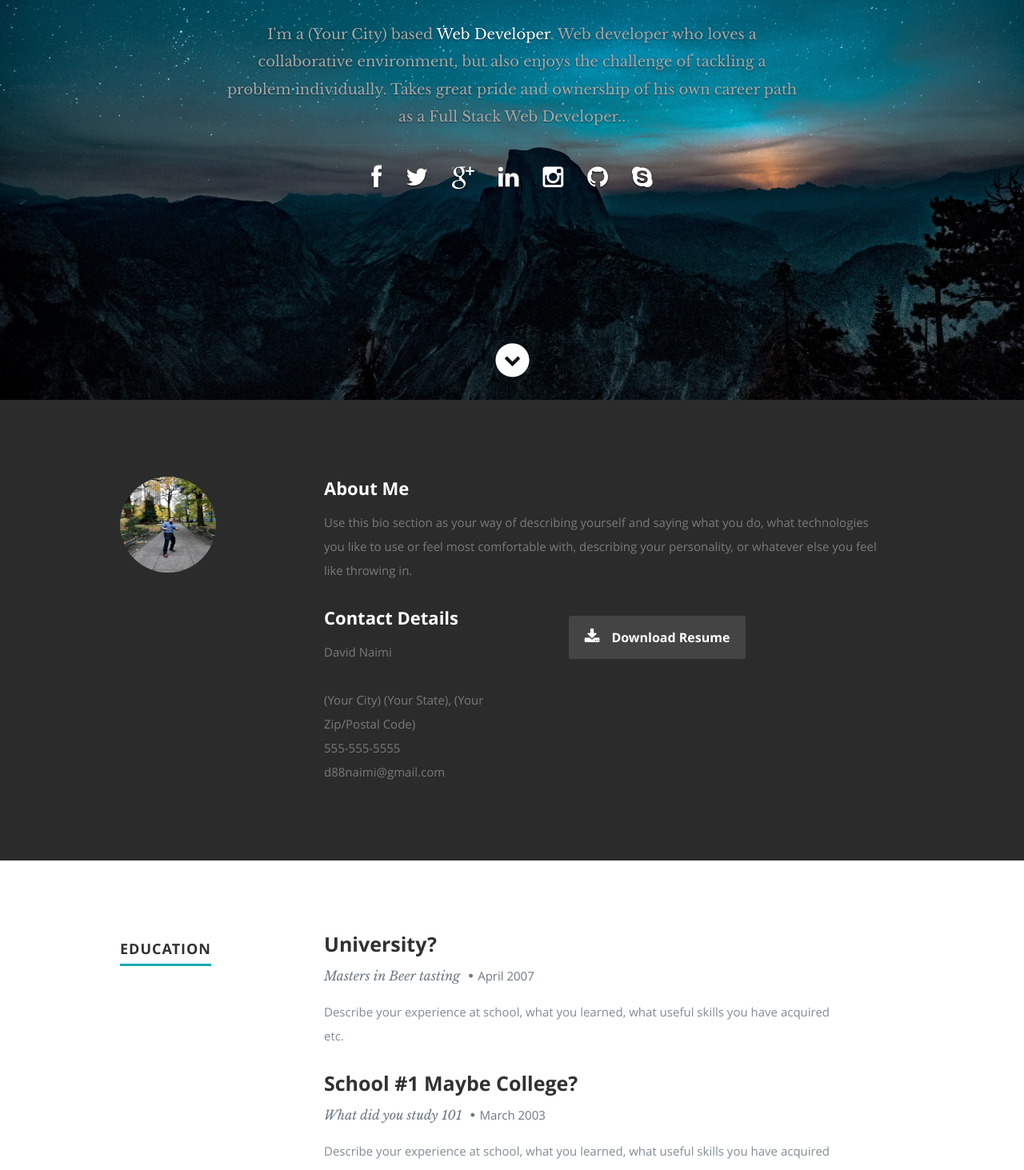
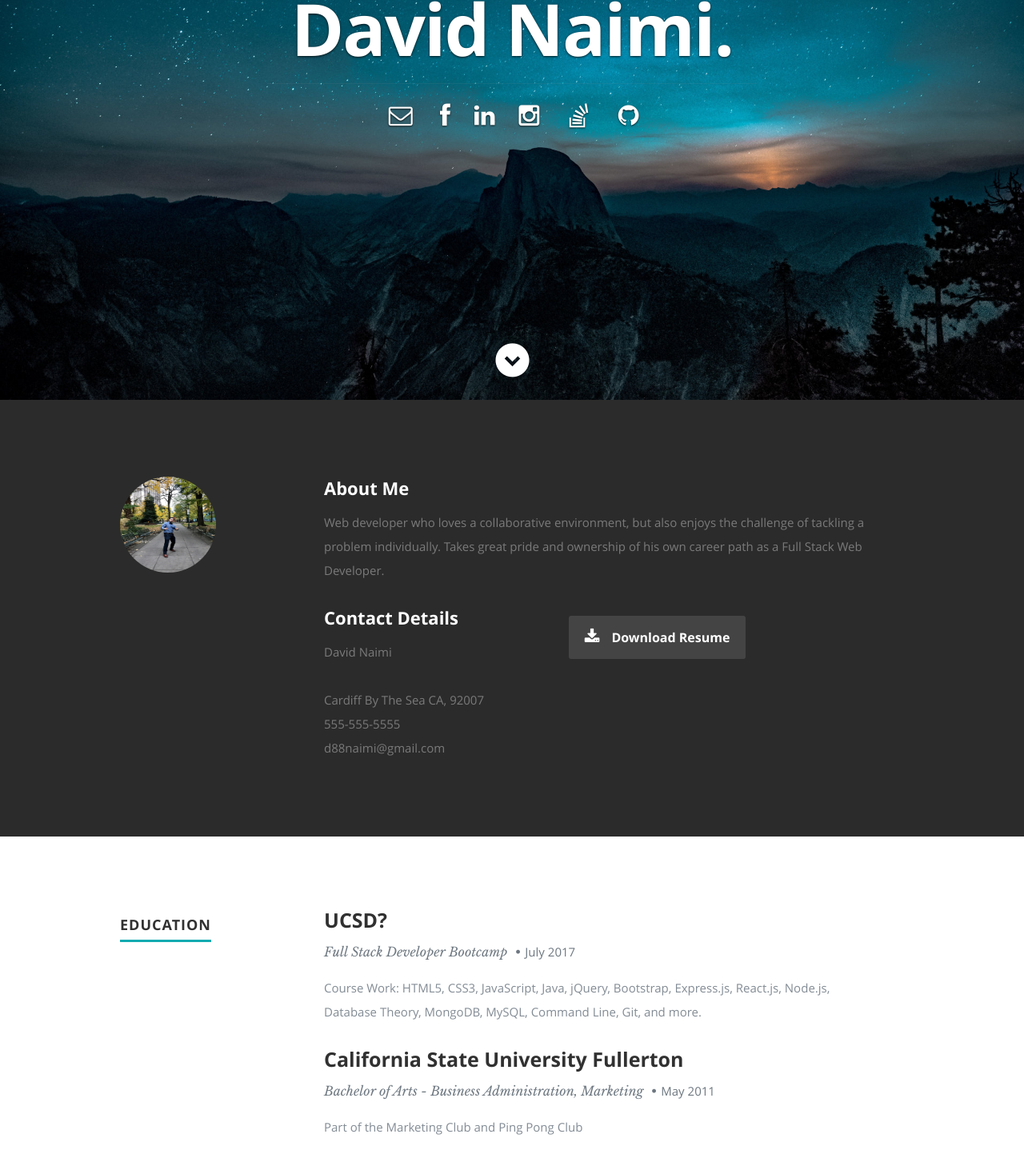
Before and after one commit to d88naimi/davidnaimi, a React (Create React App) app: page / in a window 1280 px wide. Shown: the part 300-1763 px from the top of the page at 80% size. Built offline with nearby package versions, Linux system fonts and the light colour scheme.

Commit message:
cleaned up extra sections filling in information

```diff
--- a/public/resumeData.json
+++ b/public/resumeData.json
@@ -4,53 +4,48 @@
     "occupation": "Web Developer",
     "description": "Web developer who loves a collaborative environment, but also enjoys the challenge of tackling a problem individually. Takes great pride and ownership of his own career path as a Full Stack Web Developer.",
     "image": "profilepic.jpg",
-    "bio": "Use this bio section as your way of describing yourself and saying what you do, what technologies you like to use or feel most comfortable with, describing your personality, or whatever else you feel like throwing in.",
+    "bio": "Web developer who loves a collaborative environment, but also enjoys the challenge of tackling a problem individually. Takes great pride and ownership of his own career path as a Full Stack Web Developer.",
     "contactmessage": "Let's get in contact.",
     "email": "d88naimi@gmail.com",
     "phone": "555-555-5555",
     "address": {
       "street": "",
-      "city": "(Your City)",
-      "state": "(Your State)",
-      "zip": "(Your Zip/Postal Code)"
+      "city": "Cardiff By The Sea",
+      "state": "CA",
+      "zip": "92007"
     },
-    "website": "http://www.timbakerdev.com",
-    "resumedownload": "http://timbakerdev.com",
+    "website": "https://d88naimi.github.io/davidnaimi/",
+    "resumedownload": "https://docs.google.com/document/d/1XmxzKnLfiATalGABicjSk1RkVyNWTHmiNOd5jA1L4fM/edit?usp=sharing",
     "social": [
       {
+        "name": "email",
+        "url": "mailto:d88naimi@gmail.com ",
+        "className": "fa fa-fw fa-envelope-o"
+      },
+      {
         "name": "facebook",
-        "url": "http://facebook.com/tim.baker.906",
+        "url": "https://www.facebook.com/david.naimi",
         "className": "fa fa-facebook"
       },
       {
-        "name": "twitter",
-        "url": "http://twitter.com",
-        "className": "fa fa-twitter"
-      },
-      {
-        "name": "google-plus",
-        "url": "http://googleplus.com/tbakerx",
-        "className": "fa fa-google-plus"
-      },
-      {
         "name": "linkedin",
-        "url": "https://www.linkedin.com/in/tim-baker-8420009a/",
+        "url": "https://www.linkedin.com/in/davidnaimi/",
         "className": "fa fa-linkedin"
       },
       {
         "name": "instagram",
-        "url": "http://instagram.com/tbaker_x",
+        "url": "https://www.instagram.com/habibinaimi/",
         "className": "fa fa-instagram"
       },
       {
-        "name": "github",
-        "url": "http://github.com/tbakerx",
-        "className": "fa fa-github"
+        "name": "stack-overflow",
+        "url": "https://stackoverflow.com/users/6178393/d88naimi",
+        "className": "fa fa-fw fa-stack-overflow "
       },
       {
-        "name": "skype",
-        "url": "http://skype.com",
-        "className": "fa fa-skype"
+        "name": "github",
+        "url": "https://github.com/d88naimi",
+        "className": "fa fa-github"
       }
     ]
   },
@@ -58,16 +53,16 @@
     "skillmessage": "Here you can create a short write-up of your skills to show off to employers",
     "education": [
       {
-        "school": "University?",
-        "degree": "Masters in Beer tasting",
-        "graduated": "April 2007",
-        "description": "Describe your experience at school, what you learned, what useful skills you have acquired etc."
+        "school": "UCSD?",
+        "degree": "Full Stack Developer Bootcamp",
+        "graduated": "July 2017",
+        "description": "Course Work: HTML5, CSS3, JavaScript, Java, jQuery, Bootstrap, Express.js, React.js, Node.js, Database Theory, MongoDB, MySQL, Command Line, Git, and more. "
       },
       {
-        "school": "School #1 Maybe College?",
-        "degree": "What did you study 101",
-        "graduated": "March 2003",
-        "description": "Describe your experience at school, what you learned, what useful skills you have acquired etc."
+        "school": "California State University Fullerton",
+        "degree": "Bachelor of Arts - Business Administration, Marketing ",
+        "graduated": "May 2011",
+        "description": "Part of the Marketing Club and Ping Pong Club"
       }
     ],
     "work": [
@@ -87,7 +82,7 @@
     "skills": [
       {
         "name": "Git",
-        "level": "60%"
+        "level": "70%"
       },
       {
         "name": "Illustrator",
--- a/src/App.js
+++ b/src/App.js
@@ -51,7 +51,7 @@ class App extends Component {
         <Resume data={this.state.resumeData.resume} />
         <Portfolio data={this.state.resumeData.portfolio} />
         <Testimonials data={this.state.resumeData.testimonials} />
-        <Contact data={this.state.resumeData.main} />
+        {/* <Contact data={this.state.resumeData.main} /> */}
         <Footer data={this.state.resumeData.main} />
       </div>
     );
--- a/src/Components/Footer.js
+++ b/src/Components/Footer.js
@@ -3,8 +3,8 @@ import React, { Component } from 'react';
 class Footer extends Component {
   render() {
 
-    if(this.props.data){
-      var networks= this.props.data.social.map(function(network){
+    if (this.props.data) {
+      var networks = this.props.data.social.map(function (network) {
         return <li key={network.name}><a href={network.url}><i className={network.className}></i></a></li>
       })
     }
@@ -19,7 +19,7 @@ class Footer extends Component {
             </ul>
 
             <ul className="copyright">
-              <li>&copy; Copyright 2017 Tim Baker</li>
+              <li>&copy; Copyright 2020 David Naimi</li>
               <li>Design by <a title="Styleshout" href="http://www.styleshout.com/">Styleshout</a></li>
             </ul>
 
--- a/src/Components/Header.js
+++ b/src/Components/Header.js
@@ -6,7 +6,7 @@ class Header extends Component {
       if (this.props.data) {
          var name = this.props.data.name;
          var occupation = this.props.data.occupation;
-         var description = this.props.data.description;
+         // var description = this.props.data.description;
          var city = this.props.data.address.city;
          var networks = this.props.data.social.map(function (network) {
             return <li key={network.name}><a href={network.url}><i className={network.className}></i></a></li>
@@ -34,8 +34,7 @@ class Header extends Component {
 
             <div className="row banner">
                <div className="banner-text">
-                  <h1 className="responsive-headline">I'm {name}.</h1>
-                  <h3>I'm a {city} based <span>{occupation}</span>. {description}.</h3>
+                  <h1 className="responsive-headline"> {name}.</h1>
                   <hr />
                   <ul className="social">
                      {networks}
--- a/src/Components/Resume.js
+++ b/src/Components/Resume.js
@@ -3,22 +3,22 @@ import React, { Component } from 'react';
 class Resume extends Component {
   render() {
 
-    if(this.props.data){
+    if (this.props.data) {
       var skillmessage = this.props.data.skillmessage;
-      var education = this.props.data.education.map(function(education){
+      var education = this.props.data.education.map(function (education) {
         return <div key={education.school}><h3>{education.school}</h3>
           <p className="info">{education.degree} <span>&bull;</span><em className="date">{education.graduated}</em></p>
           <p>{education.description}</p></div>
       })
-      var work = this.props.data.work.map(function(work){
+      var work = this.props.data.work.map(function (work) {
         return <div key={work.company}><h3>{work.company}</h3>
           <p className="info">{work.title}<span>&bull;</span> <em className="date">{work.years}</em></p>
           <p>{work.description}</p>
         </div>
       })
-      var skills = this.props.data.skills.map(function(skills){
-        var className = 'bar-expand '+skills.name.toLowerCase();
-        return <li key={skills.name}><span style={{width:skills.level}}className={className}></span><em>{skills.name}</em></li>
+      var skills = this.props.data.skills.map(function (skills) {
+        var className = 'bar-expand ' + skills.name.toLowerCase();
+        return <li key={skills.name}><span style={{ width: skills.level }} className={className}></span><em>{skills.name}</em></li>
       })
     }
 
@@ -53,7 +53,7 @@ class Resume extends Component {
 
 
 
-      <div className="row skill">
+        {/* <div className="row skill">
 
           <div className="three columns header-col">
             <h1><span>Skills</span></h1>
@@ -70,7 +70,7 @@ class Resume extends Component {
               </ul>
             </div>
           </div>
-      </div>
+        </div> */}
       </section>
     );
   }
```
Lines whose indentation alone changed are shown as unchanged.
